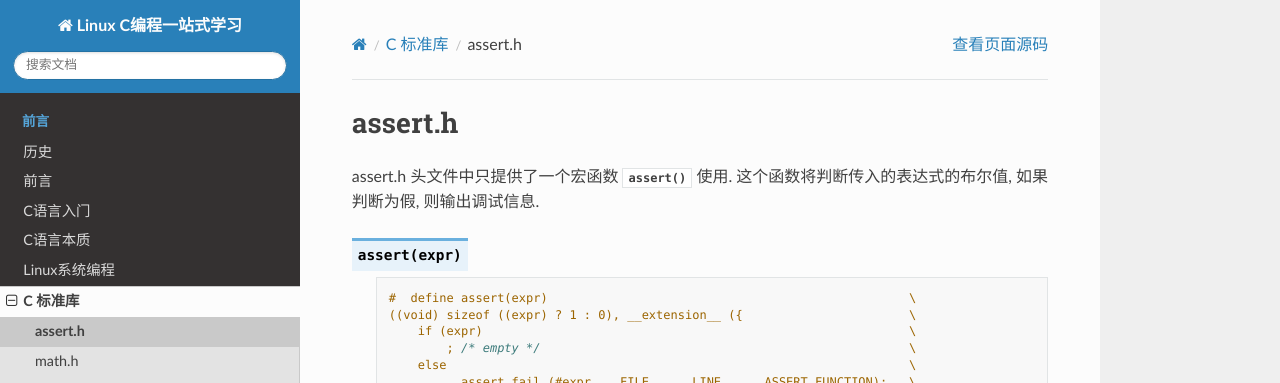
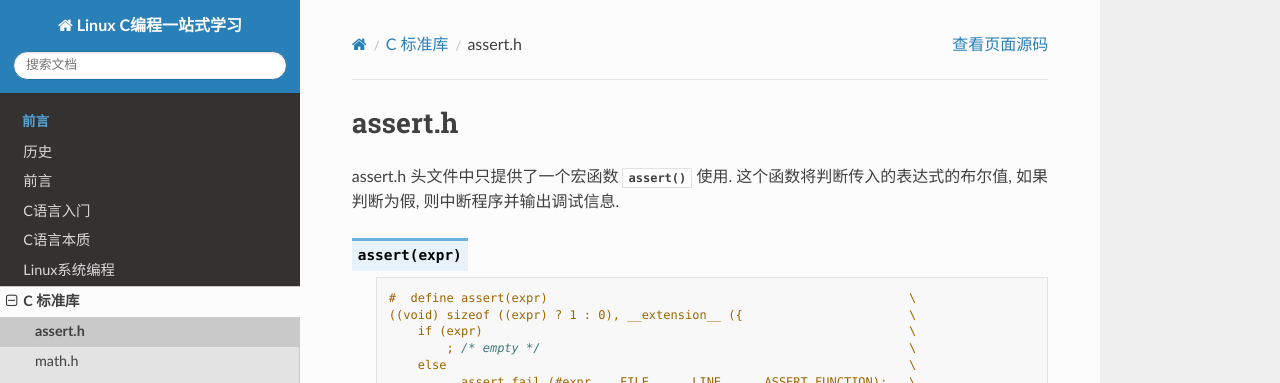
Before and after one commit to zombie110year/linux-c-learning-all-in-one, a Sphinx documentation site: the page built from source/stdlib/assert.rst, in a window 1280 px wide. Shown: the top 383 px of the page. Built offline with Sphinx 7.4.7 and the Read the Docs theme 2.0.0, drawn with Linux system fonts in a browser that asks for light colours; formulas are drawn with MathJax 3.

Commit message:
修改 assert.h, 发现 assert 会中断程序

```diff
--- a/source/stdlib/assert.rst
+++ b/source/stdlib/assert.rst
@@ -4,7 +4,7 @@ assert.h
 
 assert.h 头文件中只提供了一个宏函数 :c:func:`assert` 使用.
 这个函数将判断传入的表达式的布尔值,
-如果判断为假, 则输出调试信息.
+如果判断为假, 则中断程序并输出调试信息.
 
 .. c:function:: assert(expr)
 
```
